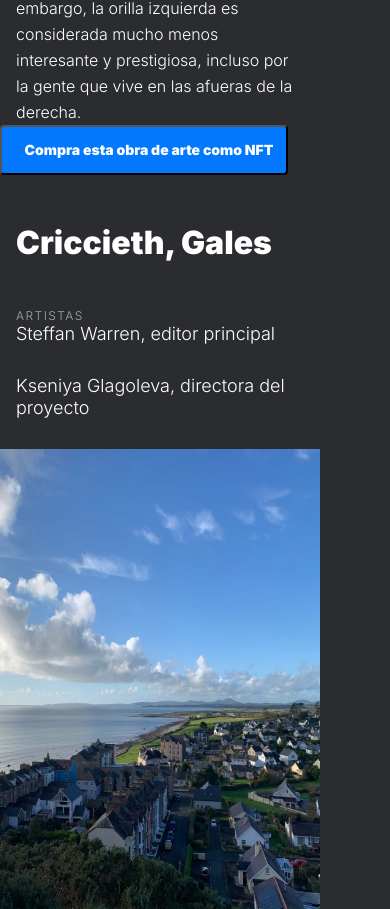
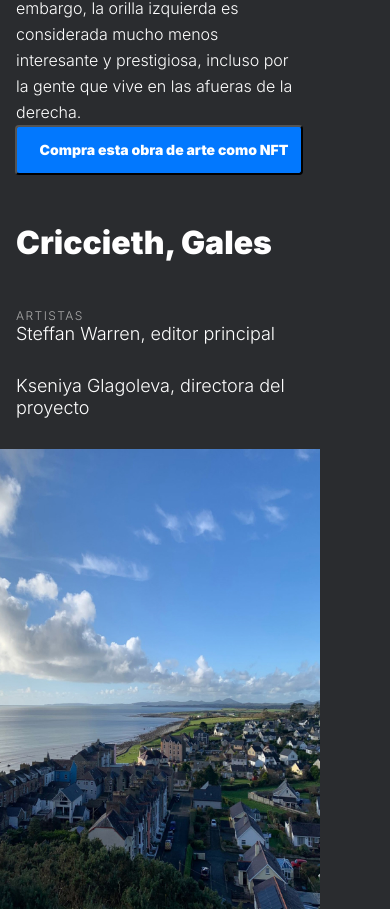
Before and after one commit to CristianEspinosa84/web_project_homeland, a plain HTML site: page index.html in a window 390 px wide. Shown: the part 4656-5565 px from the top of the page. Drawn offline with Linux system fonts and the light colour scheme.

Commit message:
medias finalized1

```diff
--- a/pages/index.css
+++ b/pages/index.css
@@ -363,7 +363,7 @@ body {
   }
 
   .place__submit {
-    /* margin-left: 24px; */
+    margin-left: 15px;
   }
 }
 
```
